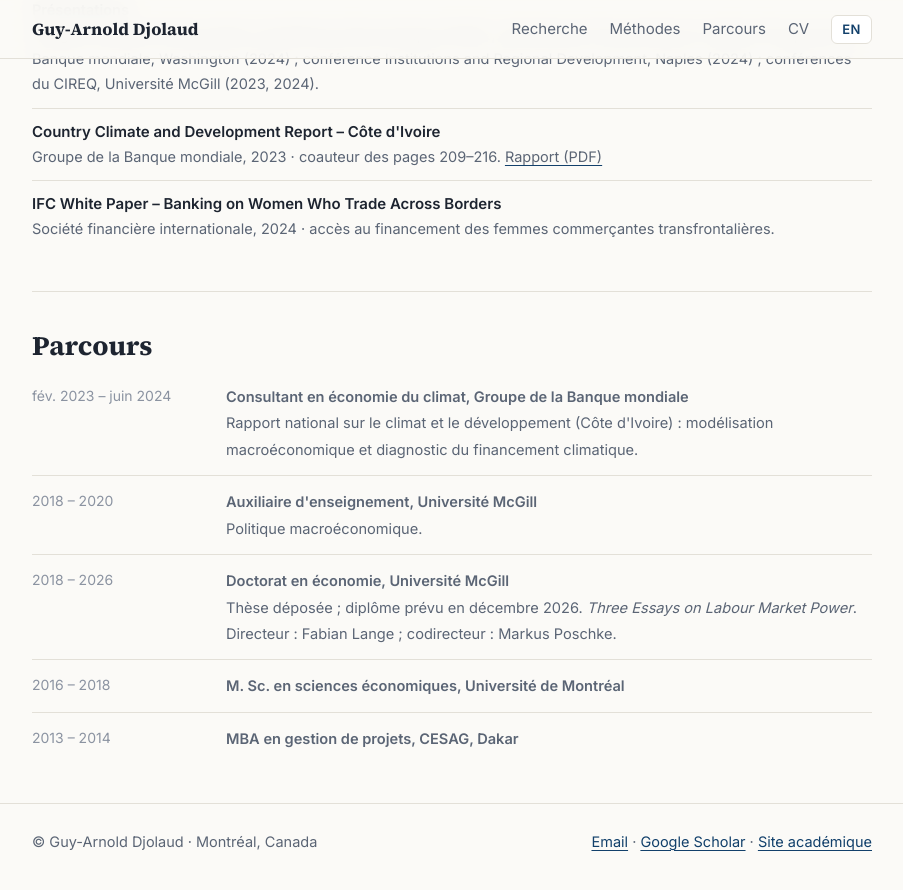
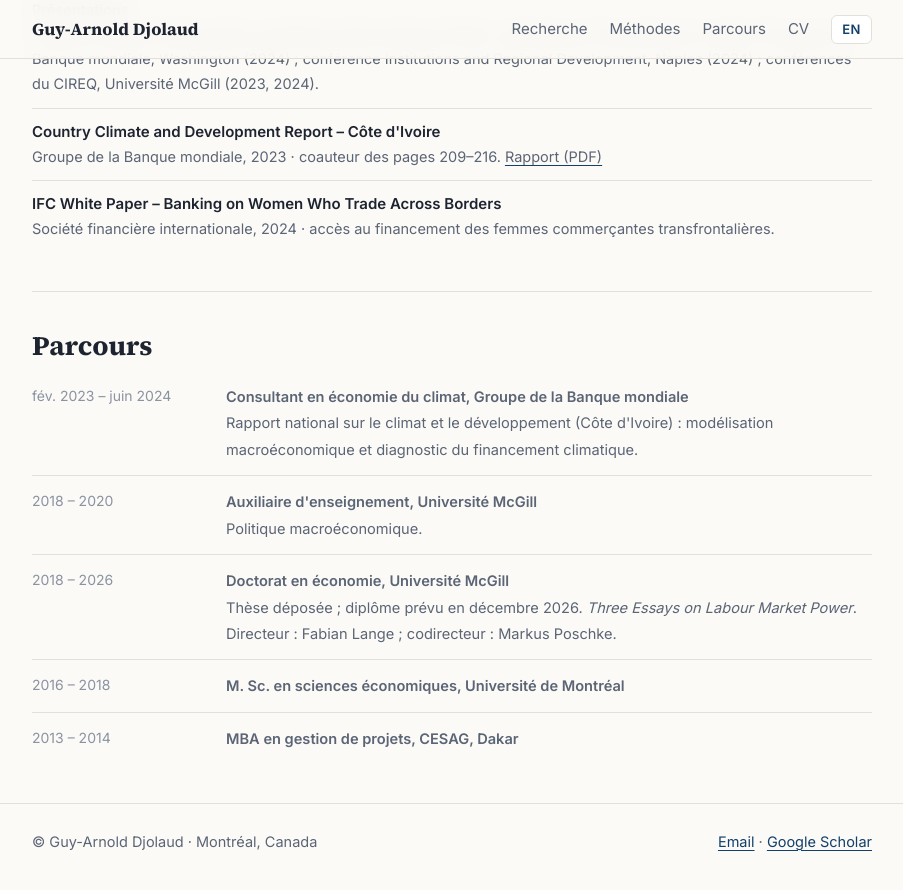
Before and after one commit to Guy-Djolaud/Guy-Djolaud.github.io, a Jekyll site: the page labour/index.html, which Jekyll copies as it is, in a window 1280 px wide and 900 px high, scrolled down 3060 px. Shown: the top 890 px of the window, without its empty margins (188-1091 px from the left). Built offline with Jekyll 4.4.1, drawn with Linux system fonts in a browser that asks for light colours.

Commit message:
Labour page: link the applied French CV, drop link to academic site
Co-Authored-By: Claude Opus 5.5 <noreply@anthropic.com>
Claude-Session: https://claude.ai/code/session_013ePxvwyP7NdEZimVeoibf3

```diff
--- a/labour/index.html
+++ b/labour/index.html
@@ -178,7 +178,7 @@
       <li><a href="#research"><span lang="fr">Recherche</span><span lang="en">Research</span></a></li>
       <li class="opt"><a href="#methods"><span lang="fr">Méthodes</span><span lang="en">Methods</span></a></li>
       <li class="opt"><a href="#experience"><span lang="fr">Parcours</span><span lang="en">Experience</span></a></li>
-      <li><a href="../files/Resume_Guy_Djolaud.pdf">CV</a></li>
+      <li><a href="../files/CV_Guy_Djolaud_Economie_Appliquee.pdf">CV</a></li>
       <li><button class="langsw" id="langsw" type="button" aria-label="Switch language / Changer de langue">EN</button></li>
     </ul>
   </div>
@@ -196,7 +196,7 @@
         <span lang="en">PhD in Economics, McGill University (thesis submitted; degree expected December 2026) · Researcher, CIREQ · Montreal</span>
       </p>
       <div class="btns">
-        <a class="btn primary" href="../files/Resume_Guy_Djolaud.pdf"><span lang="fr">Curriculum vitæ</span><span lang="en">Curriculum vitae</span></a>
+        <a class="btn primary" href="../files/CV_Guy_Djolaud_Economie_Appliquee.pdf"><span lang="fr">Curriculum vitæ</span><span lang="en">Curriculum vitae</span></a>
         <a class="btn ghost" href="mailto:kili.djolaud@mail.mcgill.ca">kili.djolaud@mail.mcgill.ca</a>
         <a class="btn ghost" href="https://scholar.google.com/citations?user=H-A0nIgAAAAJ">Google Scholar</a>
       </div>
@@ -381,8 +381,7 @@
     <span>© Guy-Arnold Djolaud · Montréal, Canada</span>
     <span>
       <a href="mailto:kili.djolaud@mail.mcgill.ca">Email</a> ·
-      <a href="https://scholar.google.com/citations?user=H-A0nIgAAAAJ">Google Scholar</a> ·
-      <a href="https://guy-djolaud.github.io/"><span lang="fr">Site académique</span><span lang="en">Academic website</span></a>
+      <a href="https://scholar.google.com/citations?user=H-A0nIgAAAAJ">Google Scholar</a>
     </span>
   </div>
 </footer>
```
Also changed, not shown: 1 other file.
